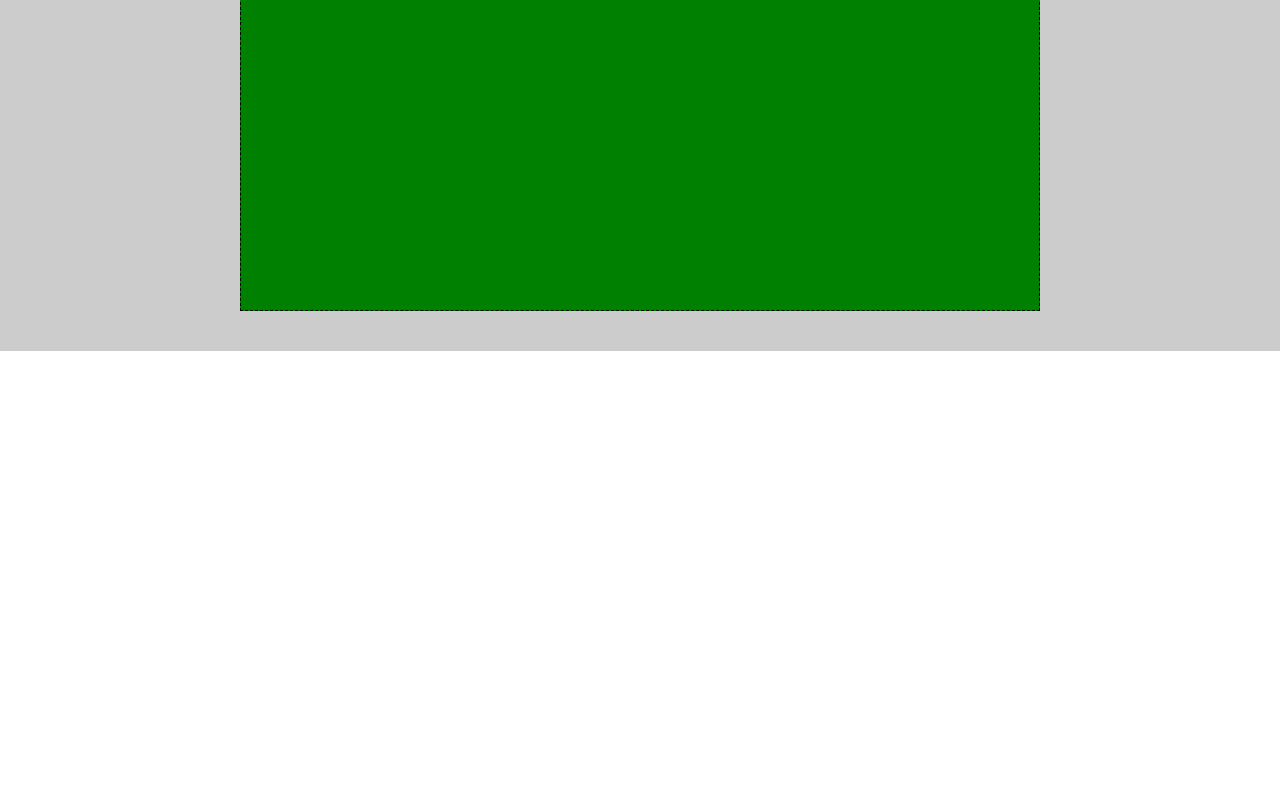
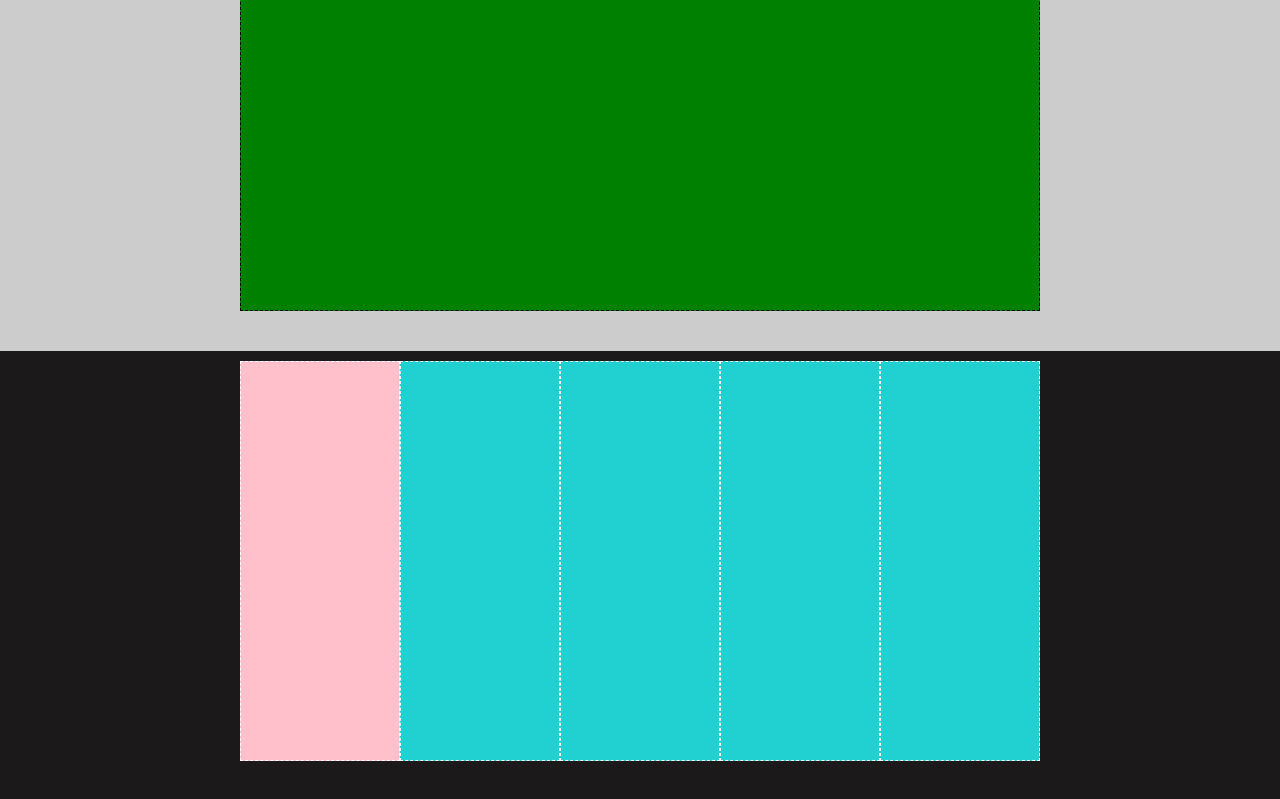
Before and after one commit to gds90/htmlcss-struttura-discord, a plain HTML site: page index.html in a window 1280 px wide. Shown: the part 2209-3008 px from the top of the page. Before the commit the page ends 2560 px from the top, so only its background shows below. Drawn offline with Linux system fonts and the light colour scheme.

Commit message:
aggiunto layout con 5 colonne

```diff
--- a/css/style.css
+++ b/css/style.css
@@ -9,9 +9,19 @@ header {
     background-color: lightskyblue;
 }
 
-/* bordo dashed */
+/* footer  */
+footer {
+    background-color: rgb(27, 25, 25);
+    height: 600px;
+    padding-top: 10px;
+}
+
+/* bordi dashed */
 .db-black{
     border: 1px dashed black;
+}
+.db-white{
+    border: 1px dashed white;
 }
 
 /* containter */
@@ -43,6 +53,11 @@ header {
 /* layout */
 .row {
     display: flex;
+}
+
+.col-20{
+    width: calc(25%);
+    height:400px;
 }
 
 .col-25{
@@ -101,6 +116,14 @@ header {
     background-color: lightblue;
 }
 
+.bg-tiffany {
+    background-color: rgb(33, 209, 209);
+}
+
+.bg-aquamarine{
+    background-color: aquamarine;
+}
+
 /* lista  */
 ul {
     display: flex;
--- a/index.html
+++ b/index.html
@@ -79,11 +79,21 @@
     </main>
     <!-- footer  -->
     <footer>
-        <div class="container">
+        <div>
+            <div class="container-3">
+                <div class="row">
+                    <div class="col-20 db-white bg-pink"></div>
+                    <div class="col-20 db-white bg-tiffany"></div>
+                    <div class="col-20 db-white bg-tiffany"></div>
+                    <div class="col-20 db-white bg-tiffany"></div>
+                    <div class="col-20 db-white bg-tiffany"></div>
+                </div>
+            </div>
+        </div>
+        <div>
+            <div class="container">
 
-        </div>
-        <div class="container">
-
+            </div>
         </div>
     </footer>
 </body>
```
